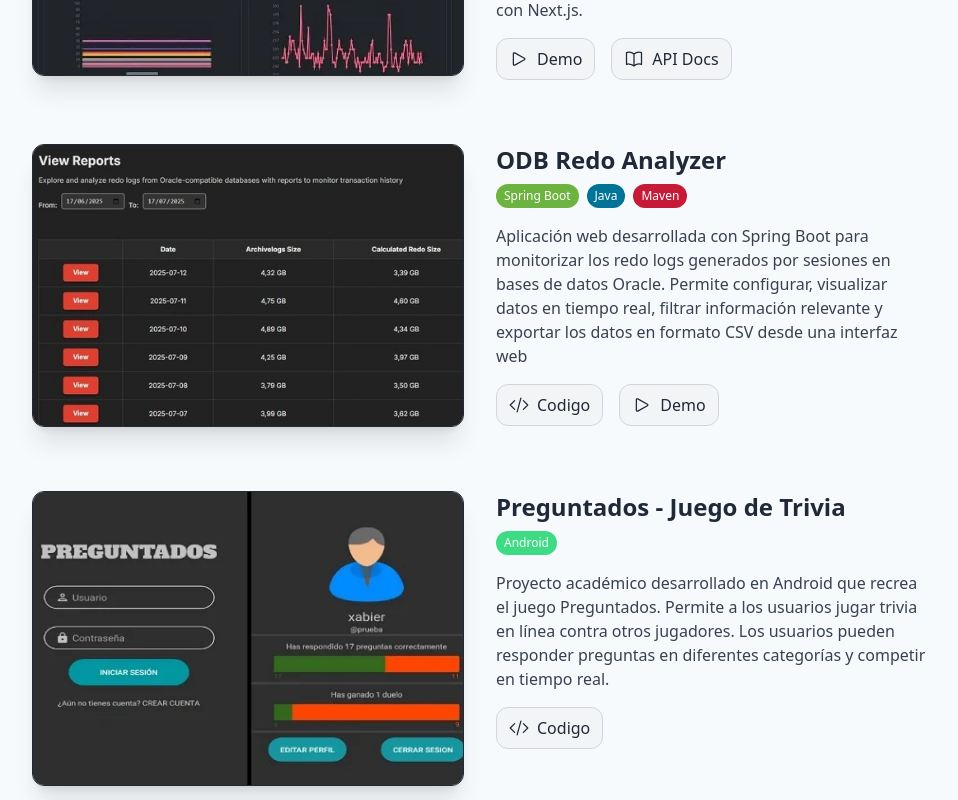
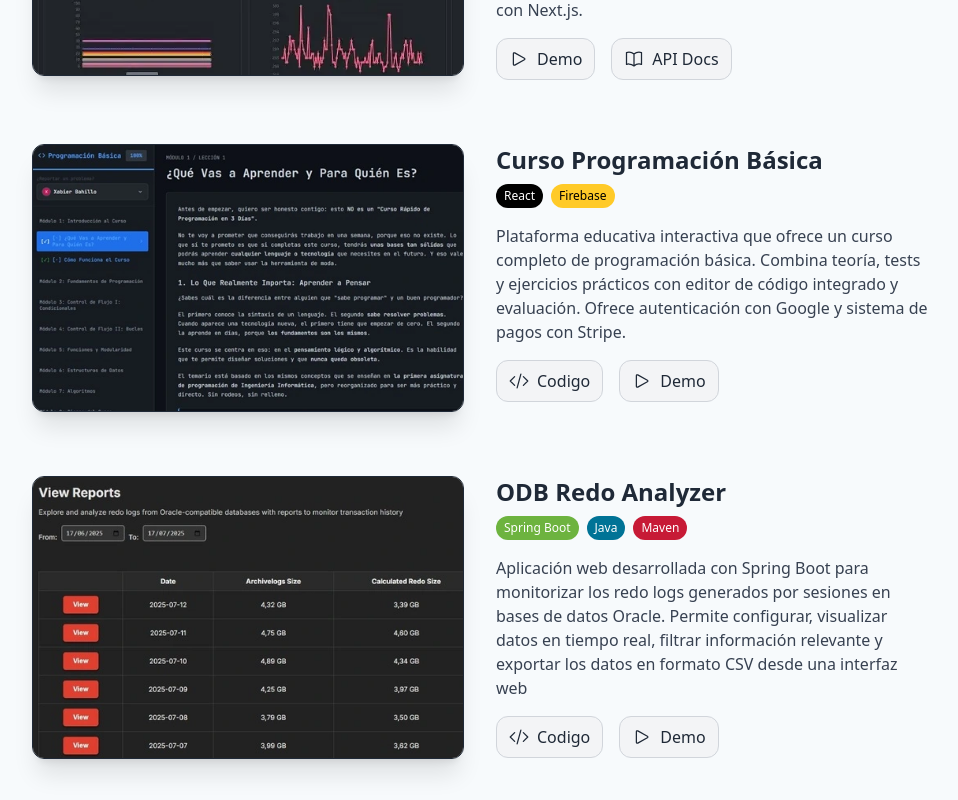
Before and after one commit to xabierbahillo1/portfolio, a React (Create React App) app: page / in a window 1280 px wide. Shown: the part 1300-2100 px from the top of the page, without its empty margins (160-1118 px from the left). Built offline with nearby package versions, Linux system fonts and the light colour scheme.

Commit message:
feat: actualizacion nuevo proyecto curso de programacion

```diff
--- a/src/components/Projects.js
+++ b/src/components/Projects.js
@@ -38,6 +38,10 @@ const herramientas = {
   MAVEN: {
     name: "Maven",
     class: "bg-[#C71A36] text-white",
+  },
+  FIREBASE: {
+    name: "Firebase",
+    class: "bg-[#FFCA28] text-black",
   }
 };
 
@@ -51,6 +55,15 @@ const list = [
     backend: "https://bgx-backend.xabierbahillo.dev/docs/",
     image: "bgx.webp",
     tags: [herramientas.NEXT, herramientas.EXPRESS, herramientas.PYTHON],
+  },
+  {
+    title: "Curso Programación Básica",
+    description:
+      "Plataforma educativa interactiva que ofrece un curso completo de programación básica. Combina teoría, tests y ejercicios prácticos con editor de código integrado y evaluación. Ofrece autenticación con Google y sistema de pagos con Stripe.",
+    github: "https://github.com/xabierbahillo1/cursopb-online",
+    link: "https://cursopb.xabierbahillo.dev/",
+    image: "cursopb.webp",
+    tags: [herramientas.REACT, herramientas.FIREBASE],
   },
   /*{
     title: "Dragon Ball: Sparking! ZERO Characters",
```
Also changed, not shown: public/cursopb.webp (added).
